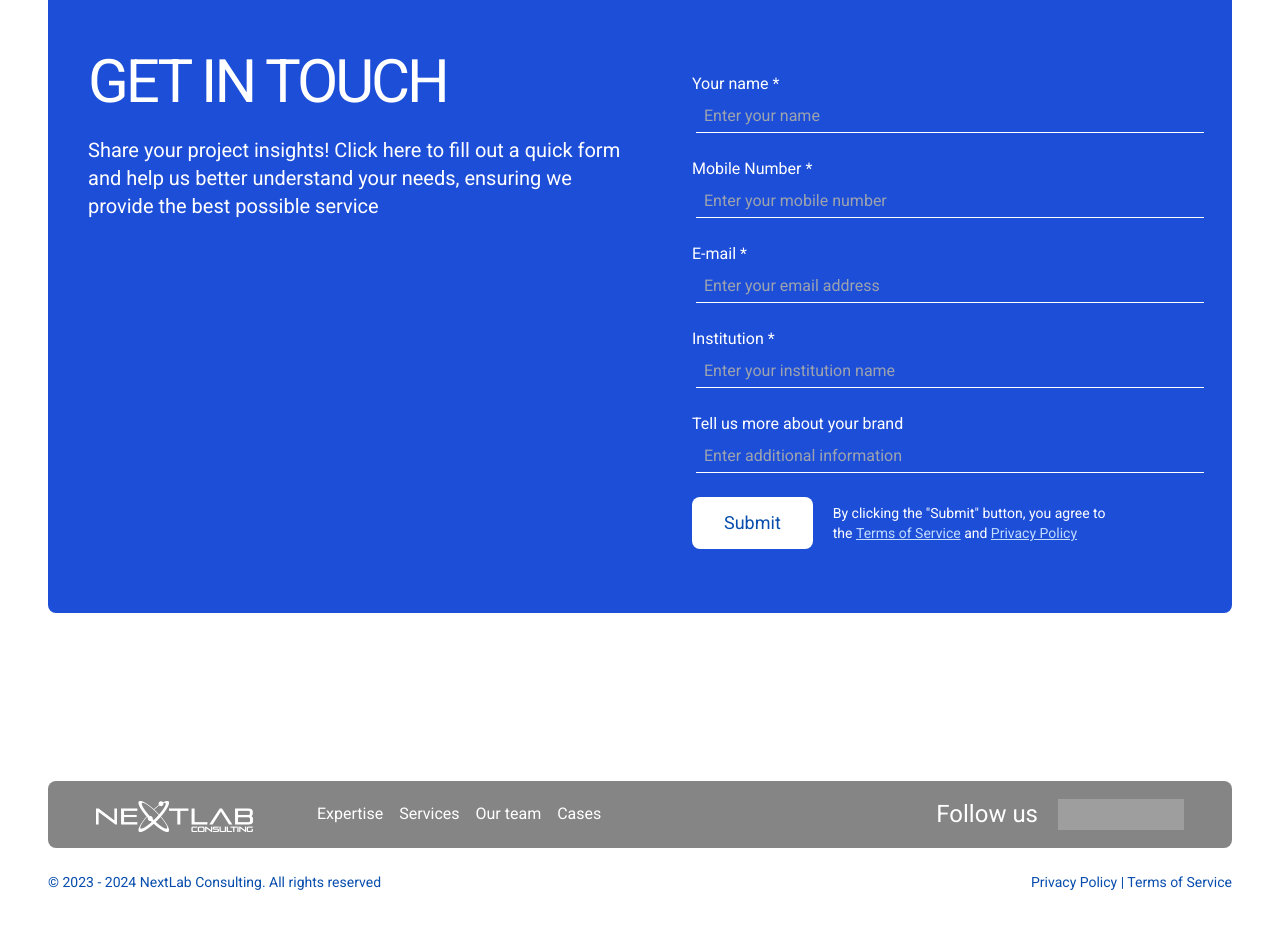
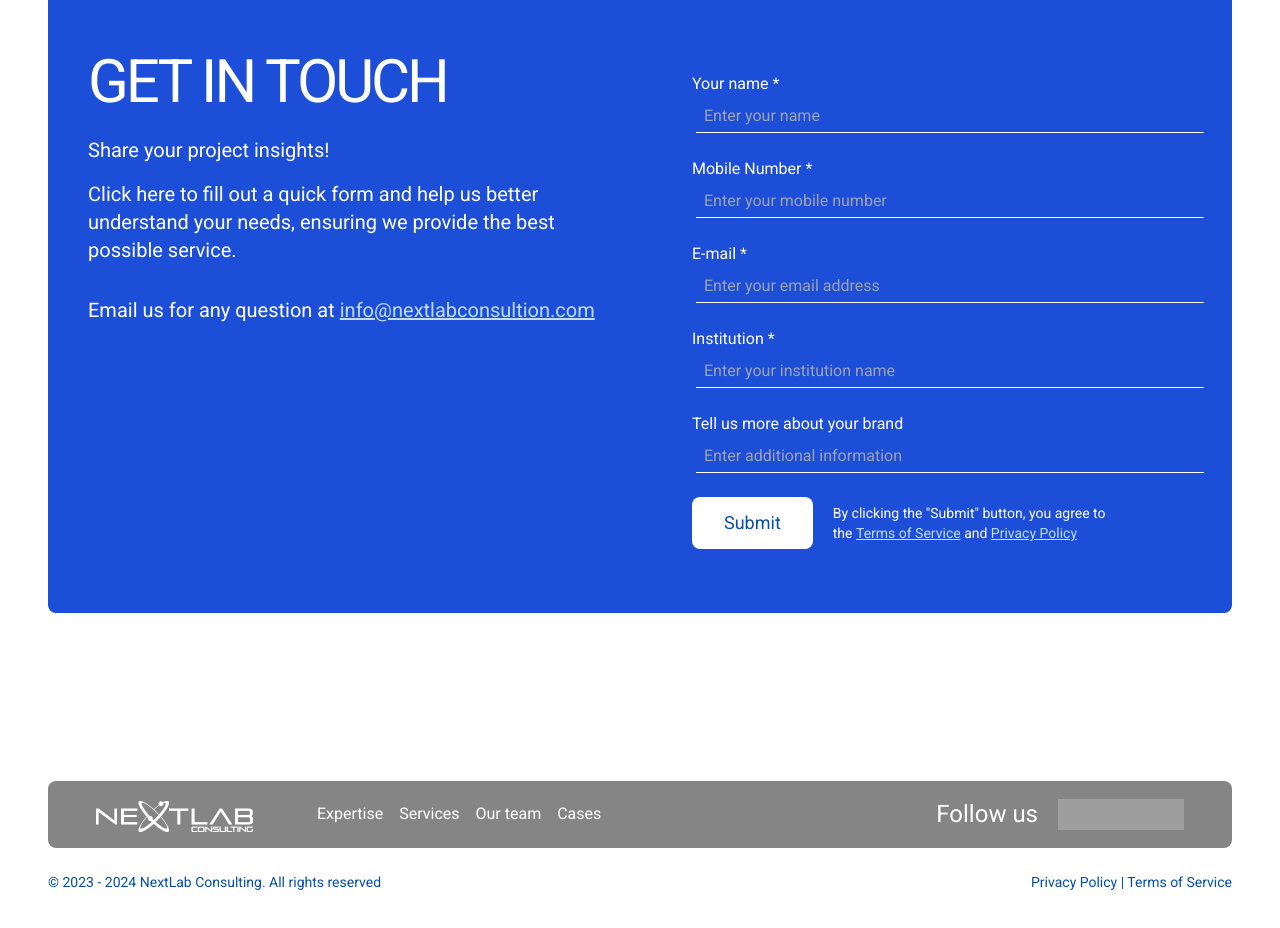
Before and after one commit to MaxSmile/nextlabconsulting, a Next.js app: page / in a window 1280 px wide. Shown: the part 3600-4528 px from the top of the page. Built offline with nearby package versions, Linux system fonts and the light colour scheme; grey boxes are pictures that could not be loaded.

Commit message:
adjusted some text

```diff
--- a/app/_components/ContactFormSection.jsx
+++ b/app/_components/ContactFormSection.jsx
@@ -30,9 +30,14 @@ function ContactFormSection() {
                   Get in touch
                 </div>
                 <div className="mt-6 text-xl leading-7 text-white">
-                  Share your project insights! Click here to fill out a quick form
+                  <p>Share your project insights!</p>
+                  <p className='mt-4'>Click here to fill out a quick form
                   and help us better understand your needs, ensuring we provide
-                  the best possible service
+                  the best possible service.</p>
+                  <p className="mt-8">
+                  Email us for any question at <a href='mailto:info@nextlabconsultion.com'
+                    className="text-blue-200 underline hover:opacity-80" target='_blank'>info@nextlabconsultion.com</a>
+                    </p>
                 </div>
               </div>
             </div>
--- a/app/_components/constants.js
+++ b/app/_components/constants.js
@@ -39,8 +39,8 @@ export const TeamMembers = [
         bio: `Harris boasts over a decade of hands-on experience in utilizing cyclotrons within the realm of Nuclear Medicine. Positioned at one of Australia’s largest and oldest public hospital cyclotron facilities, he leads a highly capable team of scientists and engineers tasked with operating and maintaining the hospital’s two cyclotrons and Solid Target Lab. This lab serves as a crucial supplier of key isotopes utilized in both research and medical imaging, including F18, Cu64, Ga68, Y86, Zr89, and I124, catering to needs across Australia.
         With his seasoned expertise, Harris specializes in the development, purification, and quality control of cyclotron-based isotopes. Often presenting on the subject, he has pioneered multiple innovative isotopes along with the specialized targetry necessary for their production.`,
         imageSrc: "/team/Harris.webp",
-        link:"/team/harris-panopoulos",
-    },
+        link:"/team/harris-panopoulos"
+    }
 ];
 
 export const AreasOfExpertise = [
```
